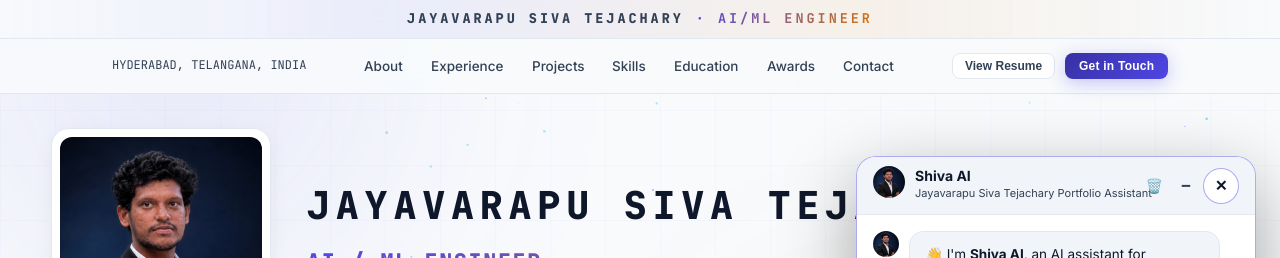
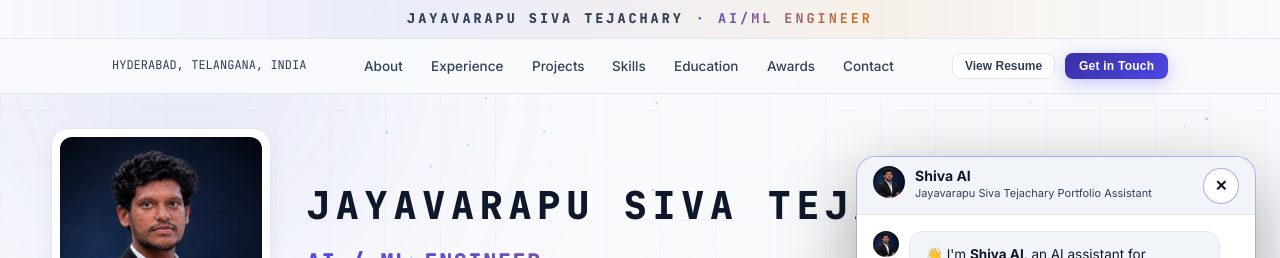
Before and after one commit to sivatejachary/Portfolio, a Next.js app: page / in a window 1280 px wide. Both pictures are taken after a click on the button "Ask Shiva AI". Shown: the top 258 px of the page. Built offline with nearby package versions, Linux system fonts and the light colour scheme.

Commit message:
fix(chat): Remove clear chat and minimize buttons from Shiva AI header, leaving only close button

```diff
--- a/app/components/ShivaAssistant.jsx
+++ b/app/components/ShivaAssistant.jsx
@@ -71,7 +71,6 @@ function renderMarkdown(rawText) {
 
 export default function ShivaAssistant() {
   const [isOpen, setIsOpen] = useState(false);
-  const [isMinimized, setIsMinimized] = useState(false);
   const [showTooltip, setShowTooltip] = useState(true);
   const [input, setInput] = useState("");
   const [loading, setLoading] = useState(false);
@@ -99,11 +98,11 @@ export default function ShivaAssistant() {
   };
 
   useEffect(() => {
-    if (isOpen && !isMinimized) {
+    if (isOpen) {
       scrollToBottom();
       setTimeout(() => inputRef.current?.focus(), 150);
     }
-  }, [messages, isOpen, isMinimized]);
+  }, [messages, isOpen]);
 
   // Recruiter-focused quick action prompts
   const quickPrompts = [
@@ -173,19 +172,8 @@ export default function ShivaAssistant() {
     }
   };
 
-  const clearChat = () => {
-    setMessages([
-      {
-        id: "welcome-reset",
-        sender: "bot",
-        answer: "Chat cleared! Ask me anything about Siva's professional experience, RAG projects, or technical skills."
-      }
-    ]);
-  };
-
   const handleOpenChat = () => {
     setIsOpen(true);
-    setIsMinimized(false);
     setShowTooltip(false);
   };
 
@@ -223,7 +211,7 @@ export default function ShivaAssistant() {
 
       {/* CHAT WINDOW */}
       {isOpen && (
-        <div className={`shiva-chat-window ${isMinimized ? "minimized" : ""}`}>
+        <div className="shiva-chat-window">
 
           {/* HEADER */}
           <div className="shiva-chat-header">
@@ -243,22 +231,6 @@ export default function ShivaAssistant() {
 
             <div className="shiva-header-actions">
               <button
-                onClick={clearChat}
-                className="shiva-icon-btn"
-                title="Clear Chat History"
-                aria-label="Clear chat history"
-              >
-                🗑️
-              </button>
-              <button
-                onClick={() => setIsMinimized(!isMinimized)}
-                className="shiva-icon-btn"
-                title={isMinimized ? "Expand Chat" : "Minimize Chat"}
-                aria-label="Minimize or expand chat"
-              >
-                {isMinimized ? "🗖" : "🗕"}
-              </button>
-              <button
                 onClick={() => setIsOpen(false)}
                 className="shiva-close-btn"
                 title="Close Assistant"
@@ -269,10 +241,8 @@ export default function ShivaAssistant() {
             </div>
           </div>
 
-          {!isMinimized && (
-            <>
-              {/* MESSAGES CONTAINER */}
-              <div className="shiva-chat-body">
+          {/* MESSAGES CONTAINER */}
+          <div className="shiva-chat-body">
                 {messages.map((msg) => (
                   <div
                     key={msg.id}
@@ -353,8 +323,6 @@ export default function ShivaAssistant() {
               <div className="shiva-chat-footer">
                 <span>Shiva AI · Jayavarapu Siva Tejachary Portfolio Assistant</span>
               </div>
-            </>
-          )}
         </div>
       )}
     </>
```
